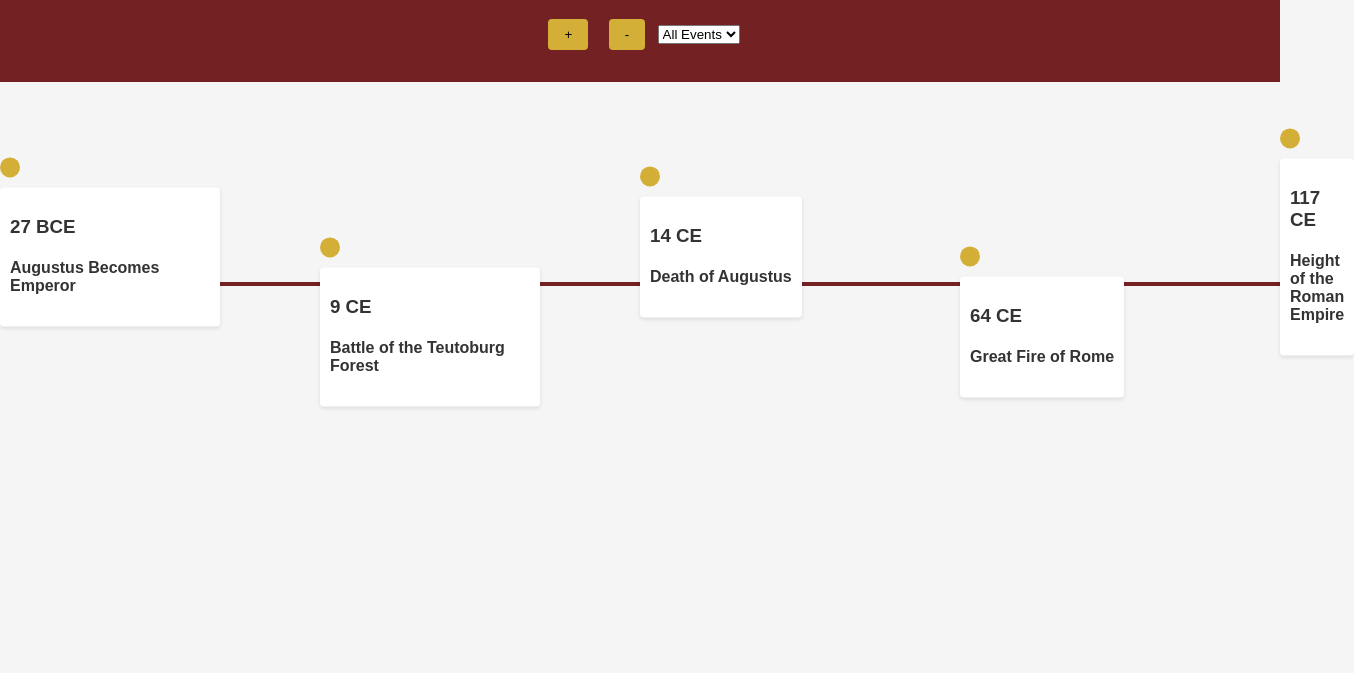
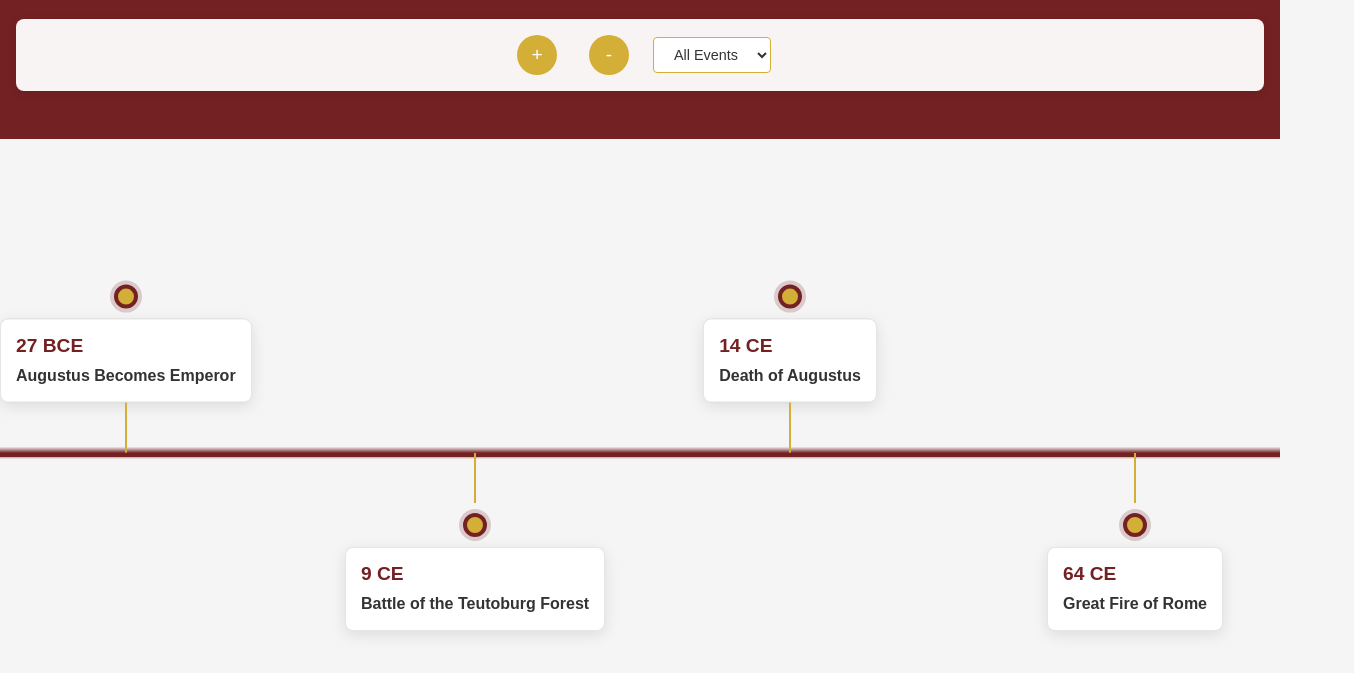
Before and after one commit to nigeltheyounger/Pax-Romana, a website: page pax-romana-timeline/src/index.html in a window 1280 px wide. Shown: the part 77-750 px from the top of the page, 1354 px wide, since content can reach past the window. Drawn offline with Linux system fonts and the light colour scheme; files whose address does not match are found by name.

Commit message:
visual enhancement

```diff
--- a/pax-romana-timeline/src/css/timeline.css
+++ b/pax-romana-timeline/src/css/timeline.css
@@ -1,15 +1,17 @@
-nigelchimwene/Desktop/projects/random/Pax-Romana/pax-romana-timeline/src/css/timeline.css
 .timeline-container {
     width: 100%;
     overflow-x: auto;
-    padding: 2rem 0;
+    padding: 4rem 0;
+    background: linear-gradient(to bottom, transparent 49%, var(--primary-color) 50%, transparent 51%);
 }
 
 .timeline {
     position: relative;
-    width: 100%;
-    min-height: 400px;
+    width: max-content;
+    min-width: 100%;
+    min-height: 500px;
     margin: 0 auto;
+    padding: 0 50px;
 }
 
 .timeline::before {
@@ -22,29 +24,174 @@ nigelchimwene/Desktop/projects/random/Pax-Romana/pax-romana-timeline/src/css/tim
     background-color: var(--primary-color);
 }
 
+/* Event Styling */
 .timeline-event {
     position: absolute;
-    transform: translateY(-50%);
     cursor: pointer;
     transition: all 0.3s ease;
+    display: flex;
+    flex-direction: column;
+    align-items: center;
+    min-width: 200px;
 }
 
-.timeline-event .event-dot {
-    width: 20px;
-    height: 20px;
+/* Connecting Lines */
+.timeline-event::before {
+    content: '';
+    position: absolute;
+    width: 2px;
+    height: 50px;
     background-color: var(--secondary-color);
-    border-radius: 50%;
-    margin-bottom: 10px;
+    z-index: 1;
 }
 
-.timeline-event .event-content {
-    padding: 10px;
-    background-color: white;
-    border-radius: 4px;
-    box-shadow: 0 2px 4px rgba(0,0,0,0.1);
-    max-width: 200px;
+/* Position variants for above/below timeline */
+.timeline-event.above {
+    transform: translateY(-100%);
 }
 
-.timeline-event:hover {
-    transform: translateY(-50%) scale(1.05);
+.timeline-event.above::before {
+    top: 100%;
 }
+
+.timeline-event.below {
+    transform: translateY(0);
+}
+
+.timeline-event.below::before {
+    bottom: 100%;
+}
+
+/* Event Dot */
+.timeline-event .event-dot {
+    width: 16px;
+    height: 16px;
+    background-color: var(--secondary-color);
+    border: 4px solid var(--primary-color);
+    border-radius: 50%;
+    margin: 10px 0;
+    z-index: 2;
+    box-shadow: 0 0 0 4px rgba(116, 33, 35, 0.2);
+}
+
+/* Event Content Box */
+.timeline-event .event-content {
+    background: white;
+    padding: 15px;
+    border-radius: 8px;
+    box-shadow: 0 4px 15px rgba(0, 0, 0, 0.1);
+    transition: all 0.3s ease;
+    border: 1px solid rgba(0, 0, 0, 0.1);
+    max-width: 250px;
+}
+
+/* Year and Title Styling */
+.timeline-event .event-content h3 {
+    color: var(--primary-color);
+    font-size: 1.2rem;
+    margin: 0 0 8px 0;
+    font-weight: 700;
+}
+
+.timeline-event .event-content h4 {
+    color: var(--text-color);
+    font-size: 1rem;
+    margin: 0;
+    line-height: 1.4;
+}
+
+/* Hover Effects */
+.timeline-event:hover .event-content {
+    transform: translateY(-5px);
+    box-shadow: 0 6px 20px rgba(0, 0, 0, 0.15);
+}
+
+.timeline-event:hover .event-dot {
+    box-shadow: 0 0 0 6px rgba(116, 33, 35, 0.3);
+}
+
+/* Controls Styling */
+.controls {
+    background: rgba(255, 255, 255, 0.95);
+    padding: 1rem;
+    border-radius: 8px;
+    box-shadow: 0 2px 10px rgba(0, 0, 0, 0.1);
+    display: flex;
+    gap: 1rem;
+    align-items: center;
+    justify-content: center;
+    margin-bottom: 2rem;
+}
+
+.controls button {
+    width: 40px;
+    height: 40px;
+    border-radius: 50%;
+    border: none;
+    background: var(--secondary-color);
+    color: white;
+    font-size: 1.2rem;
+    cursor: pointer;
+    transition: all 0.2s ease;
+    display: flex;
+    align-items: center;
+    justify-content: center;
+}
+
+.controls button:hover {
+    transform: scale(1.1);
+    background: var(--primary-color);
+}
+
+.controls select {
+    padding: 0.5rem 1rem;
+    border-radius: 4px;
+    border: 1px solid var(--secondary-color);
+    background: white;
+    color: var(--text-color);
+    font-size: 0.9rem;
+    cursor: pointer;
+    outline: none;
+}
+
+.controls select:focus {
+    border-color: var(--primary-color);
+    box-shadow: 0 0 0 2px rgba(116, 33, 35, 0.1);
+}
+
+/* Tags Styling */
+.tag {
+    display: inline-block;
+    padding: 4px 8px;
+    margin: 4px;
+    background: var(--secondary-color);
+    color: white;
+    border-radius: 12px;
+    font-size: 0.8rem;
+    font-weight: 500;
+}
+
+/* Modal Enhancements */
+.modal-content {
+    background: white;
+    padding: 2rem;
+    border-radius: 12px;
+    max-width: 600px;
+    margin: 2rem auto;
+    position: relative;
+}
+
+.modal .close {
+    position: absolute;
+    right: 1rem;
+    top: 1rem;
+    font-size: 1.5rem;
+    cursor: pointer;
+    color: var(--text-color);
+    opacity: 0.7;
+    transition: opacity 0.2s ease;
+}
+
+.modal .close:hover {
+    opacity: 1;
+}
--- a/pax-romana-timeline/src/js/timeline.js
+++ b/pax-romana-timeline/src/js/timeline.js
@@ -10,7 +10,7 @@ class Timeline {
         this.container.innerHTML = '';
 
         events.forEach((event, index) => {
-            const eventElement = this.createEventElement(event);
+            const eventElement = this.createEventElement(event, index);
             const position = this.calculatePosition(index, events.length);
             eventElement.style.left = `${position}%`;
             eventElement.style.top = index % 2 === 0 ? '40%' : '60%';
@@ -18,9 +18,9 @@ class Timeline {
         });
     }
 
-    createEventElement(event) {
+    createEventElement(event, index) {
         const element = document.createElement('div');
-        element.className = 'timeline-event';
+        element.className = `timeline-event ${index % 2 === 0 ? 'above' : 'below'}`;
         element.innerHTML = `
             <div class="event-dot"></div>
             <div class="event-content">
```
